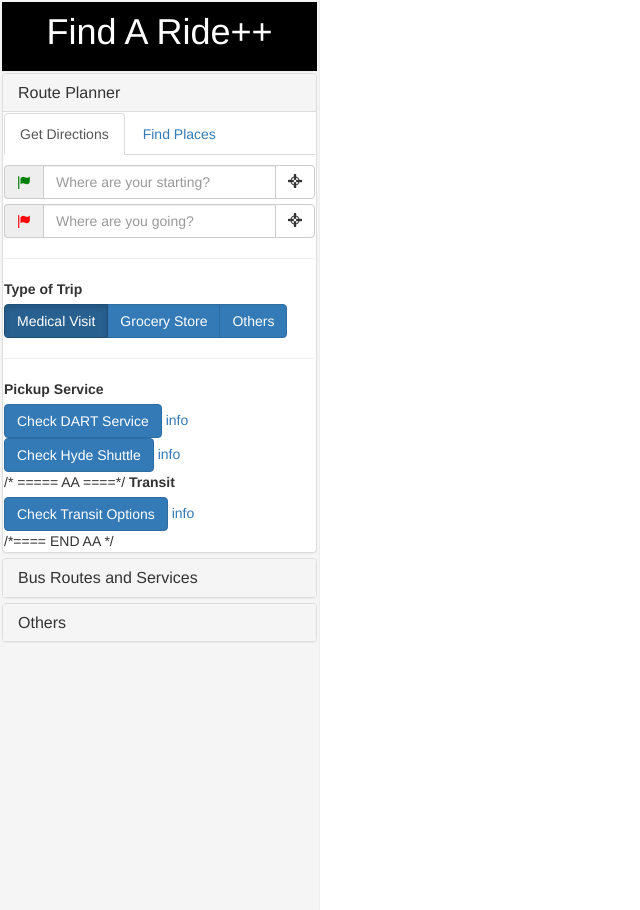
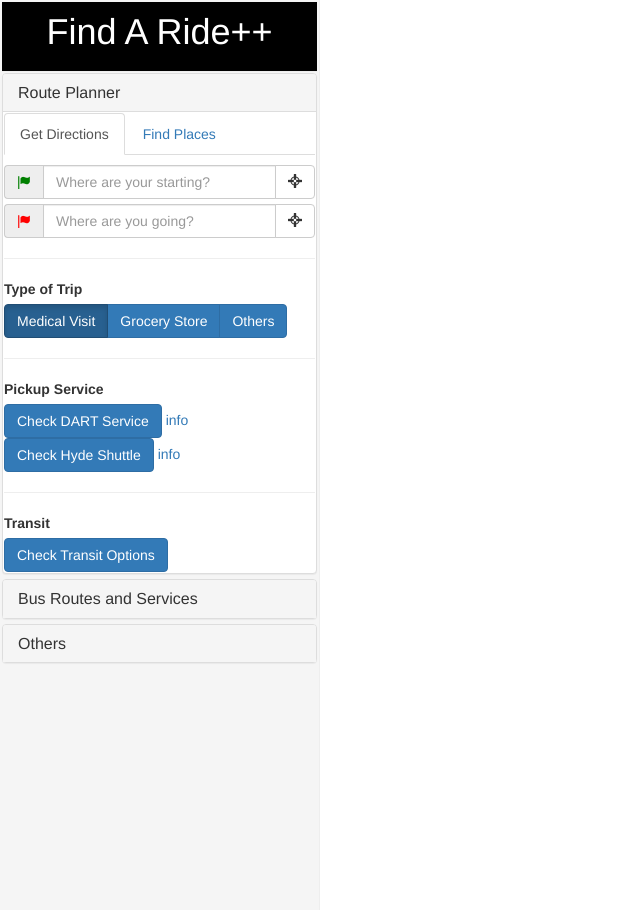
Before and after one commit to technerdlove/findaride_hack, a Jekyll site: the page index.html, which Jekyll copies as it is, in a window 1280 px wide. Shown: the whole page, without its empty margins (0-640 px from the left). Built offline with Jekyll 4.4.1, drawn with Linux system fonts in a browser that asks for light colours; nearby versions of some CDN libraries; some of the changed lines change nothing that is shown.

Commit message:
Update index.html

```diff
--- a/index.html
+++ b/index.html
@@ -169,8 +169,8 @@
                               </div>
                           </div>
 
-                      /* ===== AA ====*/
-
+                      <!-- ======= TNL ======= -->
+                      <hr />
                        <label>Transit</label>
                           <div>
 
@@ -184,11 +184,11 @@
                                       style="text-align: center;">
                                   Check Transit Options
                               </button>
-                              <a href="https://soundgenerations.org/get-help/transportation/hyde-shuttle/">info</a>
+
 
                           </div>
 
-                      /*==== END AA */
+                      <!-- ======= END TNL ======= -->
 
                     </div>
                     <div id="menu1" class="tab-pane fade" style="text-align: center;">
@@ -780,6 +780,52 @@
 
     </script>
 
+    <script>
+
+// ============== TNL
+     function calculateAndDisplayRoute(directionsService, directionsDisplay) {
+        var selectedMode = document.getElementById('mode').value;
+        directionsService.route({
+          origin: {lat: 37.77, lng: -122.447},  // Haight.
+          destination: {lat: 37.768, lng: -122.511},  // Ocean Beach.
+          // Note that Javascript allows us to access the constant
+          // using square brackets and a string value as its
+          // "property."
+          travelMode: 'TRANSIT'
+        }, function(response, status) {
+          if (status == 'OK') {
+            directionsDisplay.setDirections(response);
+          } else {
+            window.alert('Directions request failed due to ' + status);
+          }
+        });
+      }
+
+
+function calculateAndDisplayRoute(directionsService, destinationName, travelMode) {
+    if (typeof(currentPosition)=="undefined"){
+        currentPosition={
+            "coords": {
+                "latitude":47.6287752,
+                "longitude":-122.3423192
+            }
+        }
+    }
+
+
+    directionsService.route({
+        origin: currentPosition.coords.latitude + ", " + currentPosition.coords.longitude,
+        destination: destinationName,
+        travelMode: 'DRIVING'
+    }, function(response, status) {
+        if (status === 'OK') {
+
+            var googleMapUrl = "https://www.google.com/maps?daddr="+destinationName;
+        }
+//============== END TNL
+
+    </script>
+
 
 
   </body>
```
